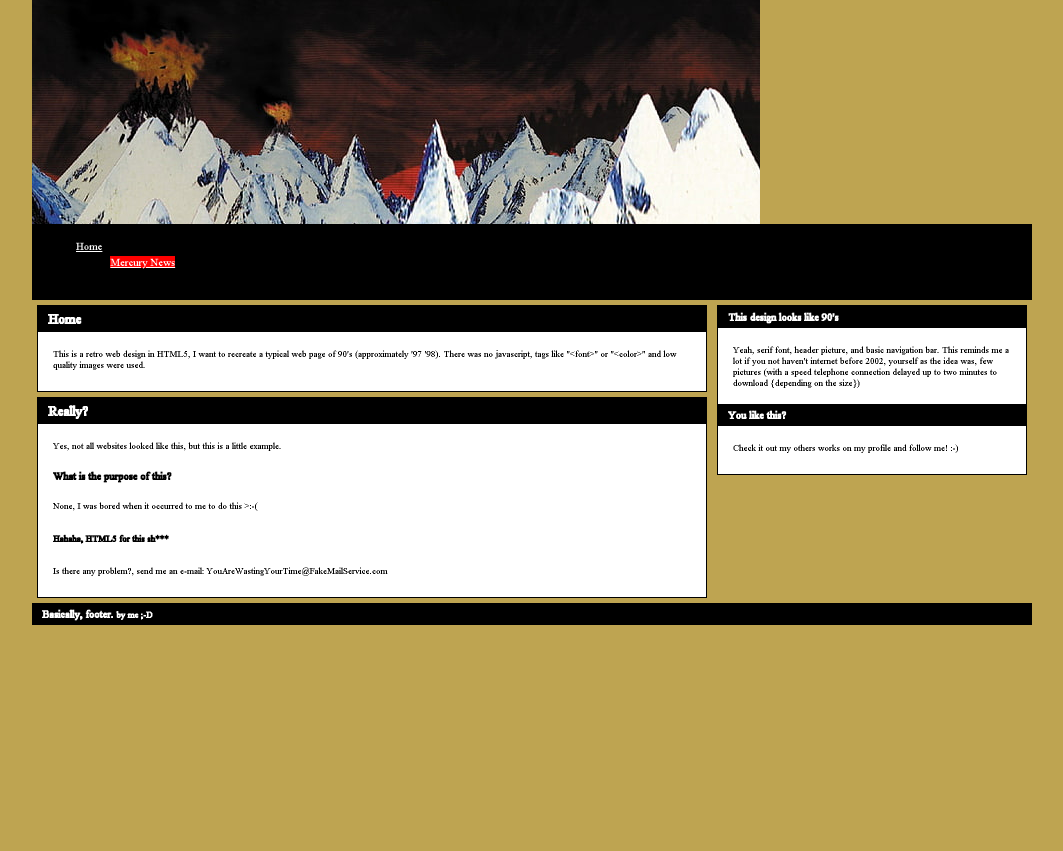
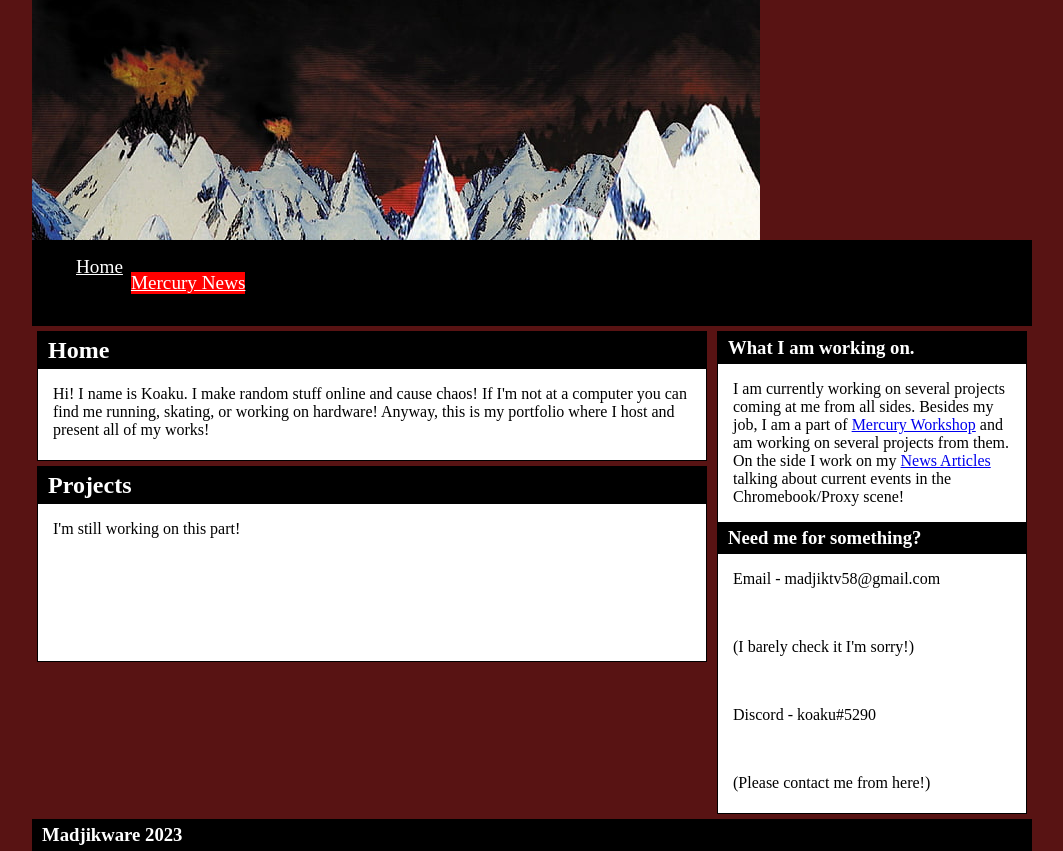
Before and after one commit to MadjikDotPng/MadjikDotPng.github.io, a plain HTML site: page index.html in a window 1280 px wide. Shown: the part 65-916 px from the top of the page, without its empty margins (108-1171 px from the left). Before the commit the page ends 800 px from the top, so only its background shows below. Drawn offline with Linux system fonts and the light colour scheme.

Commit message:
ffffffff

```diff
--- a/index.css
+++ b/index.css
@@ -4,10 +4,10 @@
 }
 
 body {
-	font-family:roman;
+	font-family: 'Times New Roman', Times, serif;
 	text-shadow: rgba(0,0,0,.01) 0 0 1px;
 	color:#000;
-	background:#BEA451;
+	background:#581313;
   }
 
   .text-centre{
@@ -19,6 +19,7 @@ body {
   }
   .picheader{
 	height:250px;
+	width: 1000px;
 	overflow:hidden;
   }
   header nav{
--- a/index.html
+++ b/index.html
@@ -27,28 +27,31 @@
       <main>
         <article>
           <h1 class="title">Home</h1>
-          <p>This is a retro web design in HTML5, I want to recreate a typical web page of 90's (approximately '97 '98). There was no javascript, tags like &quot;&lt;font&gt;&quot; or &quot;&lt;color&gt;&quot; and low quality images were used.
+          <p>Hi! I name is Koaku. I make random stuff online and cause chaos! If I'm not at a computer you can find me running, skating, or working on hardware! Anyway, this is my portfolio where I host and present all of my works!
           </p>
         </article>
         <article>
-          <h2 class="title">Really?</h2>
-          <p>Yes, not all websites looked like this, but this is a little example.</p>
-          <h3>What is the purpose of this?</h3>
-          <p>None, I was bored when it occurred to me to do this &gt;:-(</p>
-          <h4>Hahaha, HTML5 for this sh***</h4>
-          <p>Is there any problem?, send me an e-mail: YouAreWastingYourTime@FakeMailService.com</p>
+          <h2 class="title">Projects</h2>
+          <p>I'm still working on this part!</p>
+          <p>&nbsp;</p>
+          <p>&nbsp;</p>
+          <p>&nbsp;</p>
         </article>
       </main>
       <aside>
 		    <article>
-			    <h3 class="title">This design looks like 90's</h3>
-          <p>Yeah, serif font, header picture, and basic navigation bar. This reminds me a lot if you not haven't internet before 2002, yourself as the idea was, few pictures (with a speed telephone connection delayed up to two minutes to download {depending on the size})</p>
-          <h3 class="title">You like this?</h3>
-          <p>Check it out my others works on my profile and follow me! :-)</p>
+			    <h3 class="title">What I am working on.</h3>
+          <p>I am currently working on several projects coming at me from all sides. Besides my job, I am a part of <a href="https://mercurywork.shop/">Mercury Workshop</a> and am working on several projects from them. On the side I work on my <a href="/news/">News Articles</a> talking about current events in the Chromebook/Proxy scene!</p>
+          <h3 class="title">Need me for something?</h3>
+          <p>Email - madjiktv58@gmail.com</p>
+          <br><p>(I barely check it I'm sorry!)</p>
+          <br><p>Discord - koaku#5290</p>
+          <br><p>(Please contact me from here!)</p>
+
 		    </article>
       </aside>
       <footer>
-	      <h3 class="title">Basically, footer. <small>by me ;-D</small></h3>
+	      <h3 class="title">Madjikware 2023</h3>
       </footer>
     </div>
   </body>
```
